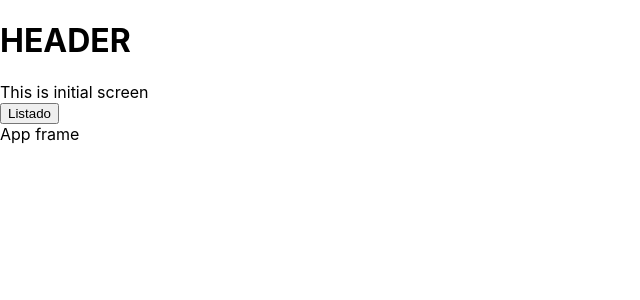
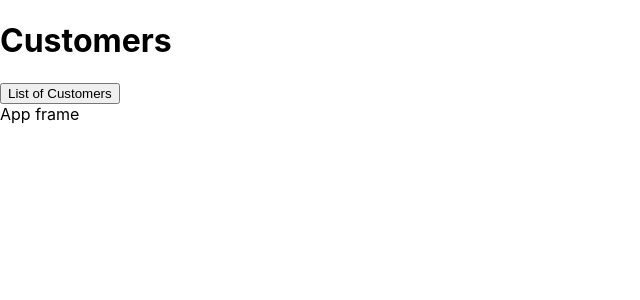
Before and after one commit to obarra-dev/poc-react, a React (Create React App) app in the folder customers-app/: page / in a window 1280 px wide. Shown: the top 300 px of the page, without its empty margins (0-640 px from the left). Built offline with nearby package versions, Linux system fonts and the light colour scheme.

Commit message:
complete simple navigation with route

```diff
--- a/customers-app/src/containers/CustomersContainer.js
+++ b/customers-app/src/containers/CustomersContainer.js
@@ -1,5 +1,6 @@
 import React, { Component } from 'react';
 import PropTypes from 'prop-types';
+import {withRouter} from 'react-router-dom';
 import CustomersList from '../components/CustomersList';
 import CustomerActions from '../components/CustomerActions';
 import AppFrame from '../components/AppFrame';
@@ -18,14 +19,14 @@ const customers = [{
 class CustomersContainer extends Component {
 
     handleOnClick = () =>{
-
+        this.props.history.push('/customers/new');
     }
 
     renderBody = customers => (
         <div>
             <CustomersList
                 customers={customers}
-                urlPath={'customer/'}>
+                urlPath={'customers'}>
             </CustomersList>
 
             <CustomerActions>
@@ -51,4 +52,4 @@ CustomersContainer.propTypes = {
 
 };
 
-export default CustomersContainer;
+export default withRouter(CustomersContainer);
--- a/customers-app/src/containers/HomeContainer.js
+++ b/customers-app/src/containers/HomeContainer.js
@@ -16,12 +16,11 @@ class HomeContainer extends Component {
     render() {
         return (
             <div>
-                <AppFrame header="HEADER"
+                <AppFrame header="Customers"
                  body={
                     <div>
-                        This is initial screen
                         <CustomerActions>
-                            <button onClick={this.handleOnClick}> Listado  </button>
+                            <button onClick={this.handleOnClick}> List of Customers  </button>
                         </CustomerActions>
                     </div>
                  }>
```
